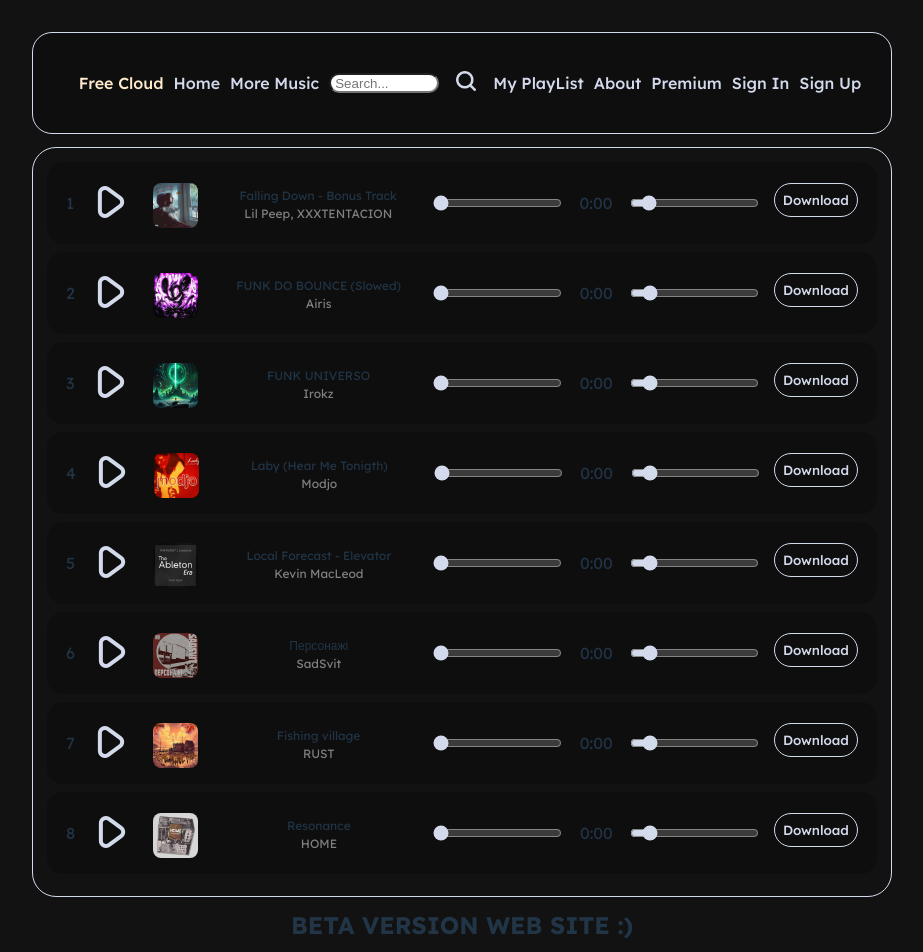
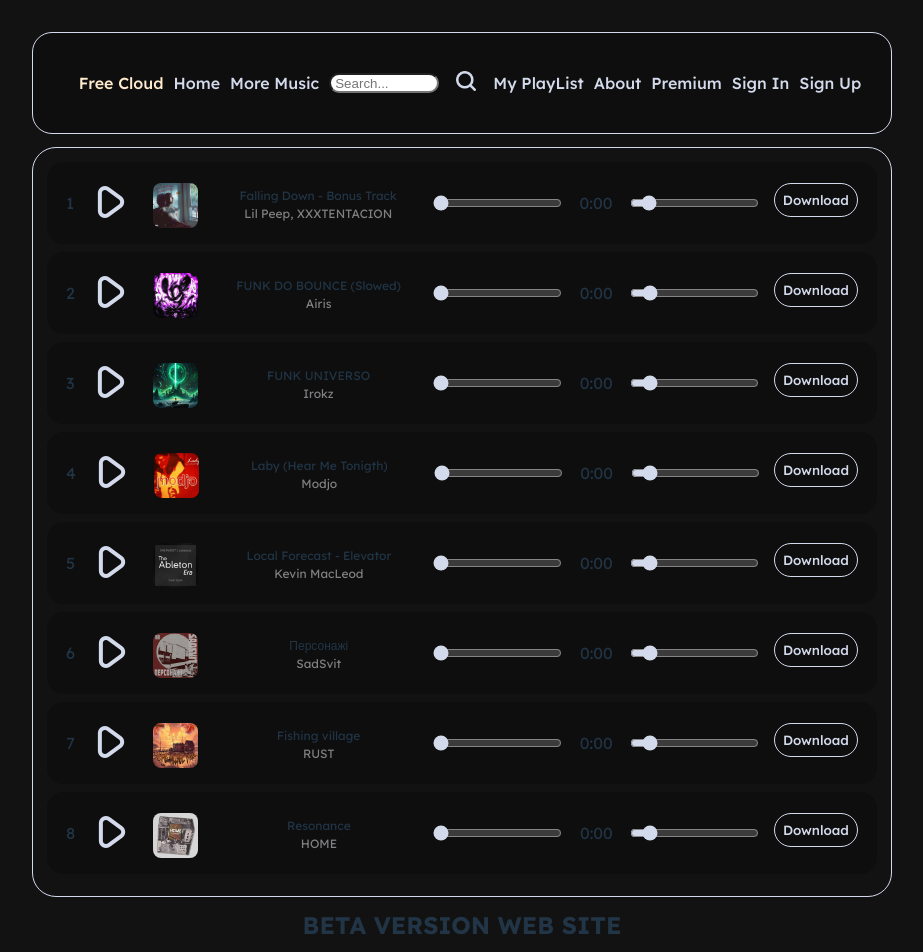
Before and after one commit to MrNetter/Frist-Project, a React (Vite) app: page / in a window 1280 px wide. Shown: the top 952 px of the page, without its empty margins (178-1101 px from the left). Built offline with nearby package versions, Linux system fonts and the light colour scheme.

Commit message:
first commit

```diff
--- a/src/App.tsx
+++ b/src/App.tsx
@@ -41,7 +41,7 @@ function App() {
         </>
       }/>
     </Routes>
-                <h2 className='beta'>BETA VERSION WEB SITE :)</h2>
+                <h2 className='beta'>BETA VERSION WEB SITE</h2>
     </>
   )
 }
```
